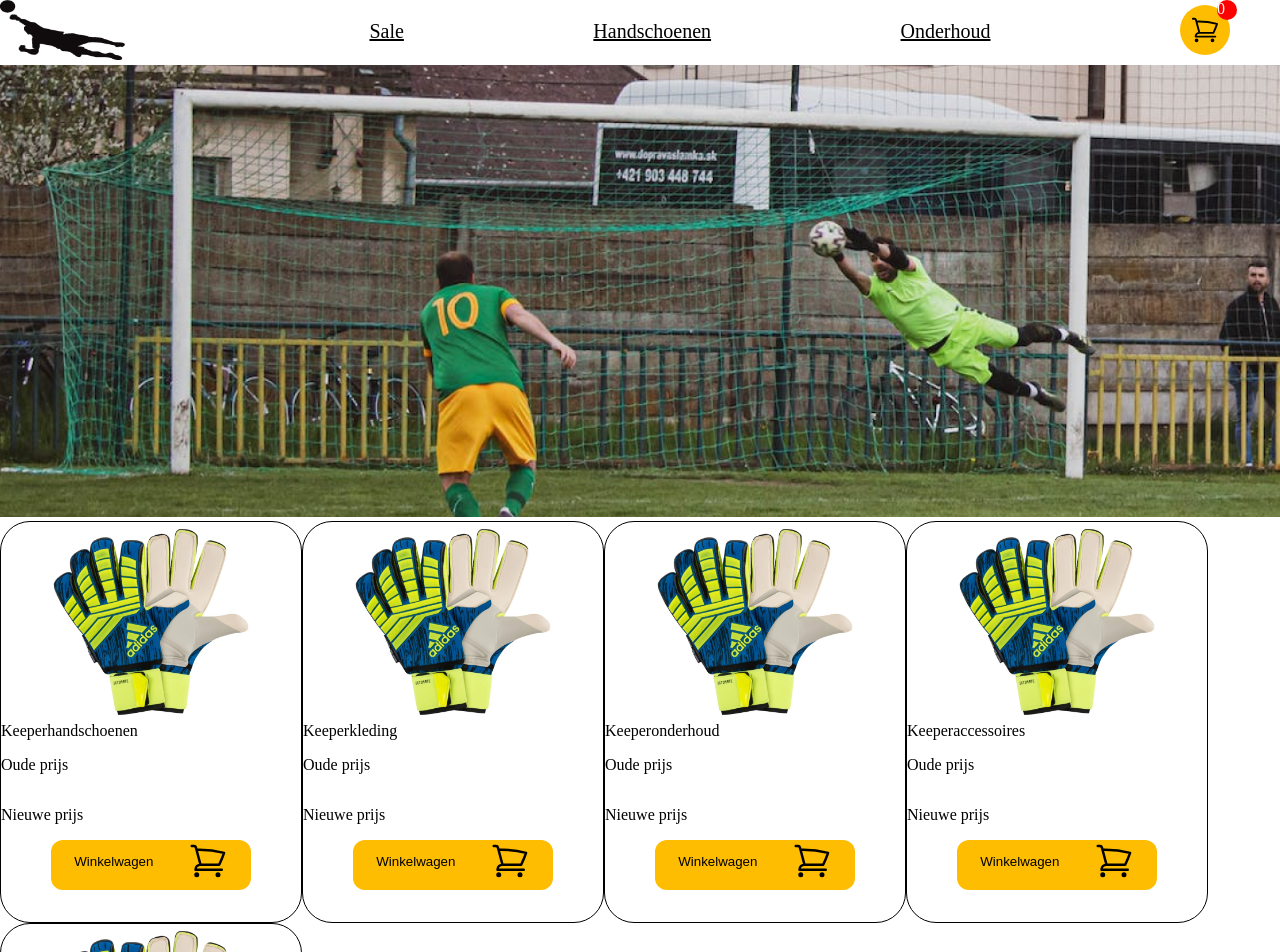
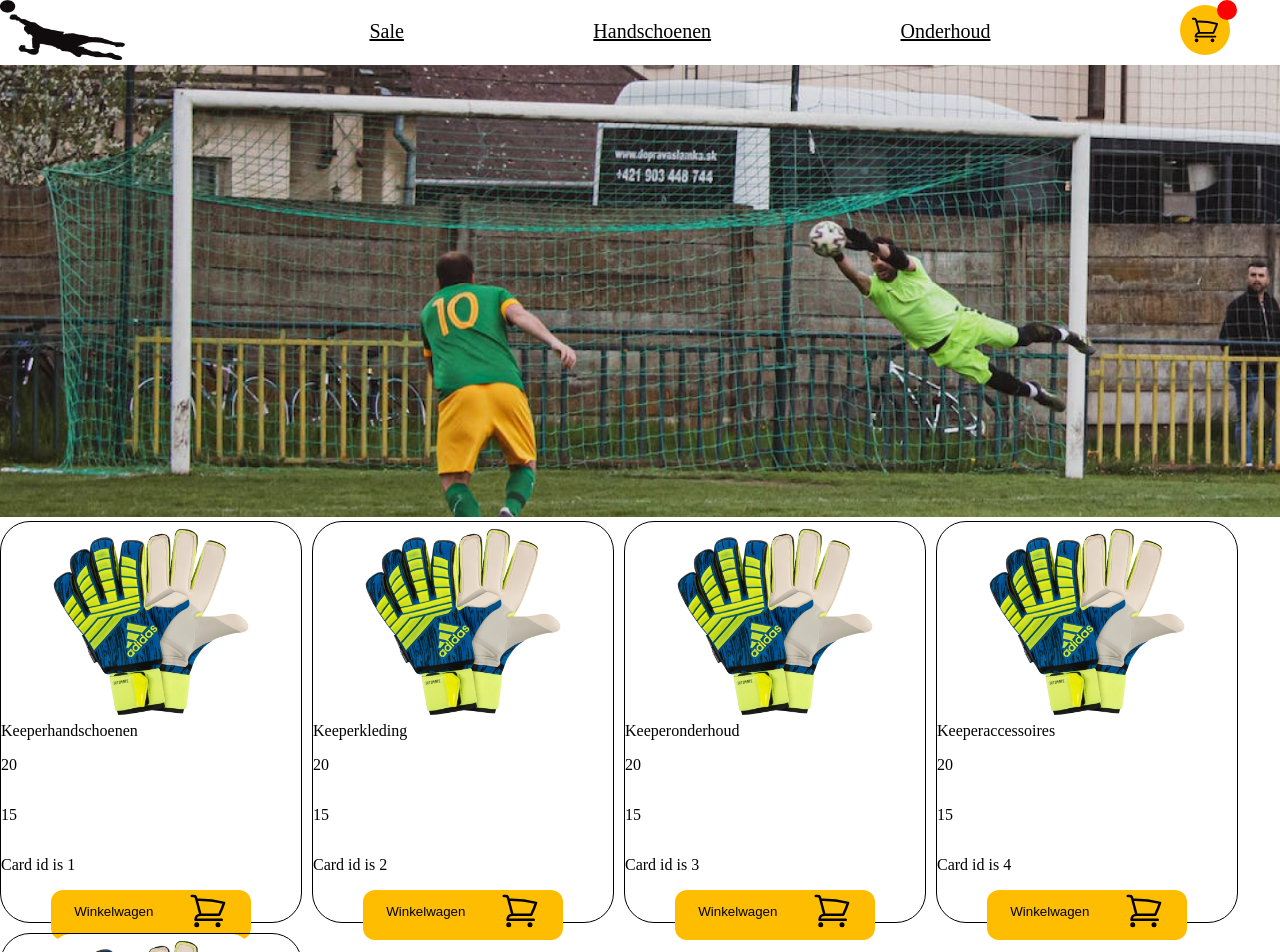
Before and after one commit to MUX-ON-WINDOWS/KeeperWebshop.Vue, a Vue app: page / in a window 1280 px wide. Shown: the top 952 px of the page. Built offline with nearby package versions, Linux system fonts and the light colour scheme.

Commit message:
Added basics shoping cart function.

```diff
--- a/package.json
+++ b/package.json
@@ -11,7 +11,8 @@
   },
   "dependencies": {
     "vue": "^3.2.47",
-    "vue-router": "^4.1.6"
+    "vue-router": "^4.1.6",
+    "vuex": "^4.0.2"
   },
   "devDependencies": {
     "@rushstack/eslint-patch": "^1.2.0",
--- a/src/assets/main.css
+++ b/src/assets/main.css
@@ -61,9 +61,19 @@ a,
   transition: 0.4s;
 }
 
+.shoppingcart_box {
+  position: absolute;
+  height: 300px;
+  width: 300px;
+  background-color: red;
+  right: 0;
+  top: 65px;
+}
+
 .container_keeper_items {
   display: flex;
   flex-wrap: wrap;
+  gap: 10px;
 }
 
 .item {
@@ -91,6 +101,9 @@ a,
   border: none;
   border-radius: 12px;
 }
+.button_add_to_shop:hover {
+  cursor: pointer;
+}
 .button_add_to_shop svg {
   height: 40px;
 }
--- a/src/components/NavBar.vue
+++ b/src/components/NavBar.vue
@@ -9,30 +9,40 @@ import { RouterLink } from 'vue-router'
       <RouterLink to="/about" style="padding-top:20px;">Sale</RouterLink>
       <RouterLink to="/handschoenen" style="padding-top:20px;">Handschoenen</RouterLink>
       <RouterLink to="/onderhoud" style="padding-top:20px;">Onderhoud</RouterLink>
-      <div style="margin-top:5px;" class="cart_container" @click="counter">
-        <div class="amount_cart">{{ count }}</div>
-        <svg xmlns="http://www.w3.org/2000/svg" fill="none" viewBox="0 0 24 24" stroke-width="1.5" stroke="currentColor" class="w-6 h-6">
-          <path stroke-linecap="round" stroke-linejoin="round" d="M2.25 3h1.386c.51 0 .955.343 1.087.835l.383 1.437M7.5 14.25a3 3 0 00-3 3h15.75m-12.75-3h11.218c1.121-2.3 2.1-4.684 2.924-7.138a60.114 60.114 0 00-16.536-1.84M7.5 14.25L5.106 5.272M6 20.25a.75.75 0 11-1.5 0 .75.75 0 011.5 0zm12.75 0a.75.75 0 11-1.5 0 .75.75 0 011.5 0z" />
-        </svg>
+      <a @click="openCart">
+        <div style="margin-top:5px;" class="cart_container">
+          <div class="amount_cart">{{ count }}</div>
+          <svg xmlns="http://www.w3.org/2000/svg" fill="none" viewBox="0 0 24 24" stroke-width="1.5" stroke="currentColor" class="w-6 h-6">
+            <path stroke-linecap="round" stroke-linejoin="round" d="M2.25 3h1.386c.51 0 .955.343 1.087.835l.383 1.437M7.5 14.25a3 3 0 00-3 3h15.75m-12.75-3h11.218c1.121-2.3 2.1-4.684 2.924-7.138a60.114 60.114 0 00-16.536-1.84M7.5 14.25L5.106 5.272M6 20.25a.75.75 0 11-1.5 0 .75.75 0 011.5 0zm12.75 0a.75.75 0 11-1.5 0 .75.75 0 011.5 0z" />
+          </svg>
+        </div>
+      </a>
+      <div v-if="shoppingcart_box" class="shoppingcart_box">
+        <li v-for="item in shoppingCartItems" :key="item.id">
+          {{ item.name }} - {{ item.price }}
+        </li>
       </div>
     </nav>
   </header>
 </template>
 <script>
+  import shoppingcart from  '../views/HomeView.vue'
+
   export default {
+    components: {
+      shoppingcart
+    },
     data() {
       return {
-        count: -1,
+        shoppingcart_box: false,
+        shoppingcart: []
       }
     },
+
     methods: {
-      counter() {
-        this.count++
+      openCart() {
+        this.shoppingcart_box = !this.shoppingcart_box;
       }
-    },
-    mounted() {
-      // methods can be called in lifecycle hooks, or other methods!
-      this.counter()
     }
   }
 </script>
--- a/src/views/HomeView.vue
+++ b/src/views/HomeView.vue
@@ -1,16 +1,14 @@
-<script setup>
-</script>
-
 <template>
   <main>
     <img alt="Vue logo" class="banner_keeper" src="@/assets/keeper.png" width="125" height="125" />
-    <div class="container_keeper_items" >
-        <div class="item" v-for="item in items">
+    <div class="container_keeper_items">
+      <div class="item" v-for="item in items" :key="item.id">
         <img class="img_class_homepage" :src="item.img || '@/assets/placeholder.png'" alt="keeperData">
         {{ item.name }}
-            <p>Oude prijs</p>
-            <p>Nieuwe prijs</p>
-            <button class="button_add_to_shop" @click="shoppingcart.push({id:item.id})">
+        <p>{{ item.old_price }}</p>
+        <p>{{ item.new_price }}</p>
+        <p>Card id is {{ item.id }}</p>
+        <button class="button_add_to_shop" @click="addToCart(item.id, item.name, item.img, item.new_price, item.old_price)">
           <div class="container_button">
             <p>Winkelwagen</p>
             <svg xmlns="http://www.w3.org/2000/svg" fill="none" viewBox="0 0 24 24" stroke-width="1.5" stroke="currentColor" class="w-6 h-6">
@@ -22,20 +20,57 @@
     </div>
   </main>
 </template>
+
 <script>
 export default {
   data() {
     return {
-        items:
-        [{ id: 1, name: 'Keeperhandschoenen', img: '/src/assets/handschoenen.png', old_price: 20, new_price: 15 },
-        { id: 2, name: 'Keeperkleding', img: '/src/assets/handschoenen.png', old_price: 20, new_price: 15 },
-        { id: 3, name: 'Keeperonderhoud', img: '/src/assets/handschoenen.png', old_price: 20, new_price: 15 },
-        { id: 4, name: 'Keeperaccessoires', img: '/src/assets/handschoenen.png', old_price: 20, new_price: 15 },
-        { id: 5, name: 'Keeperballen', img: '/src/assets/handschoenen.png', old_price: 20, new_price: 15 }],
-
+      items: [
+        {
+          id: 1,
+          name: 'Keeperhandschoenen',
+          img: '/src/assets/handschoenen.png',
+          old_price: 20,
+          new_price: 15
+        },
+        {
+          id: 2,
+          name: 'Keeperkleding',
+          img: '/src/assets/handschoenen.png',
+          old_price: 20,
+          new_price: 15
+        },
+        {
+          id: 3,
+          name: 'Keeperonderhoud',
+          img: '/src/assets/handschoenen.png',
+          old_price: 20,
+          new_price: 15
+        },
+        {
+          id: 4,
+          name: 'Keeperaccessoires',
+          img: '/src/assets/handschoenen.png',
+          old_price: 20,
+          new_price: 15
+        },
+        {
+          id: 5,
+          name: 'Keeperballen',
+          img: '/src/assets/handschoenen.png',
+          old_price: 20,
+          new_price: 15
+        }
+      ],
       shoppingcart: []
     }
+  },
+  methods: {
+    addToCart(itemId, itemName, itemImg, itemNewPrice, itemOldPrice) {
+      this.shoppingcart.push({ id: itemId, name: itemName, img: itemImg, new_price: itemNewPrice, old_price: itemOldPrice });
+      console.log(this.shoppingcart)
+      alert('Toegevoegd aan winkelwagen');
     }
-
+  }
 }
 </script>
```
Also changed, not shown: 1 other file (tests, documents, lock files or other folders). Lines whose indentation alone changed are shown as unchanged.
